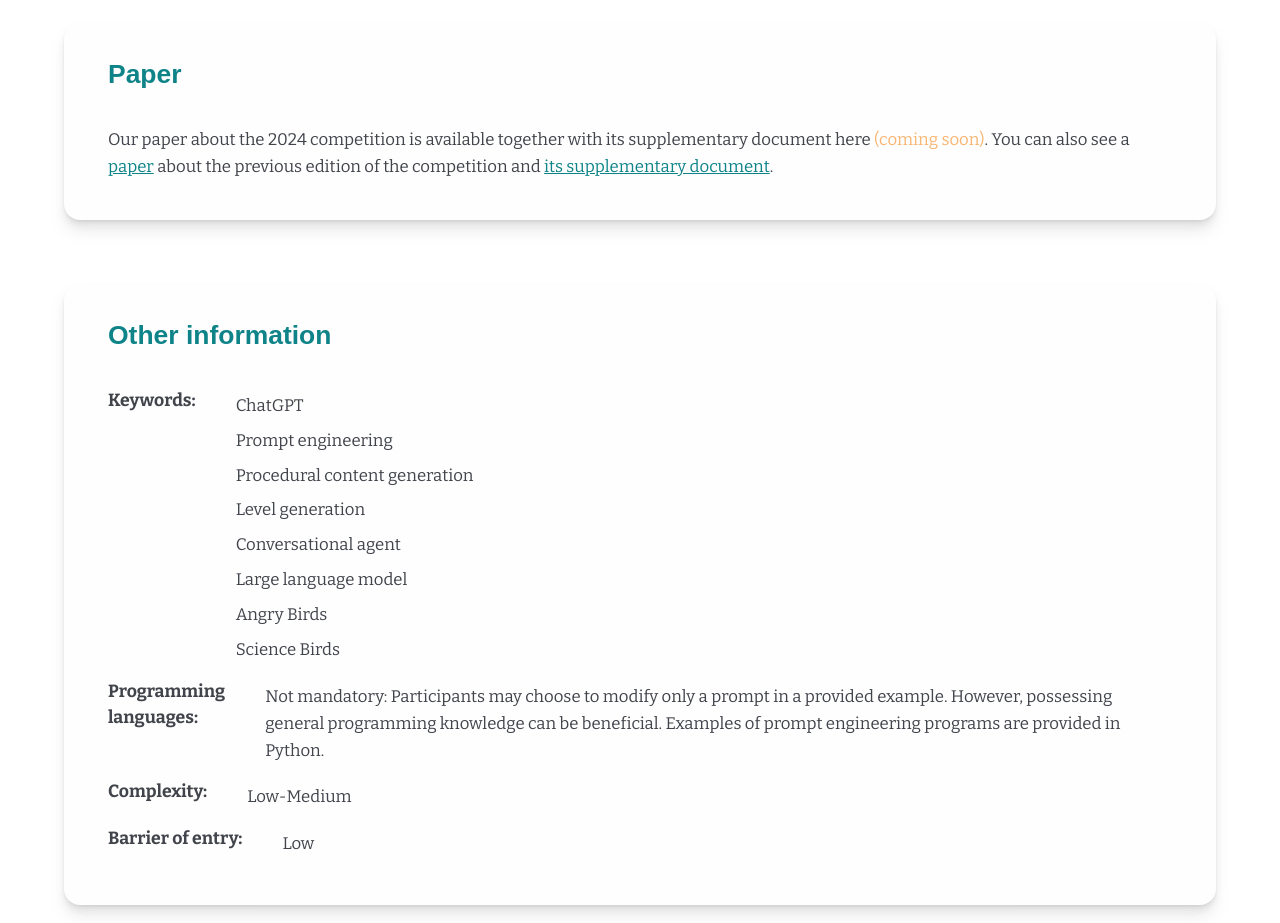
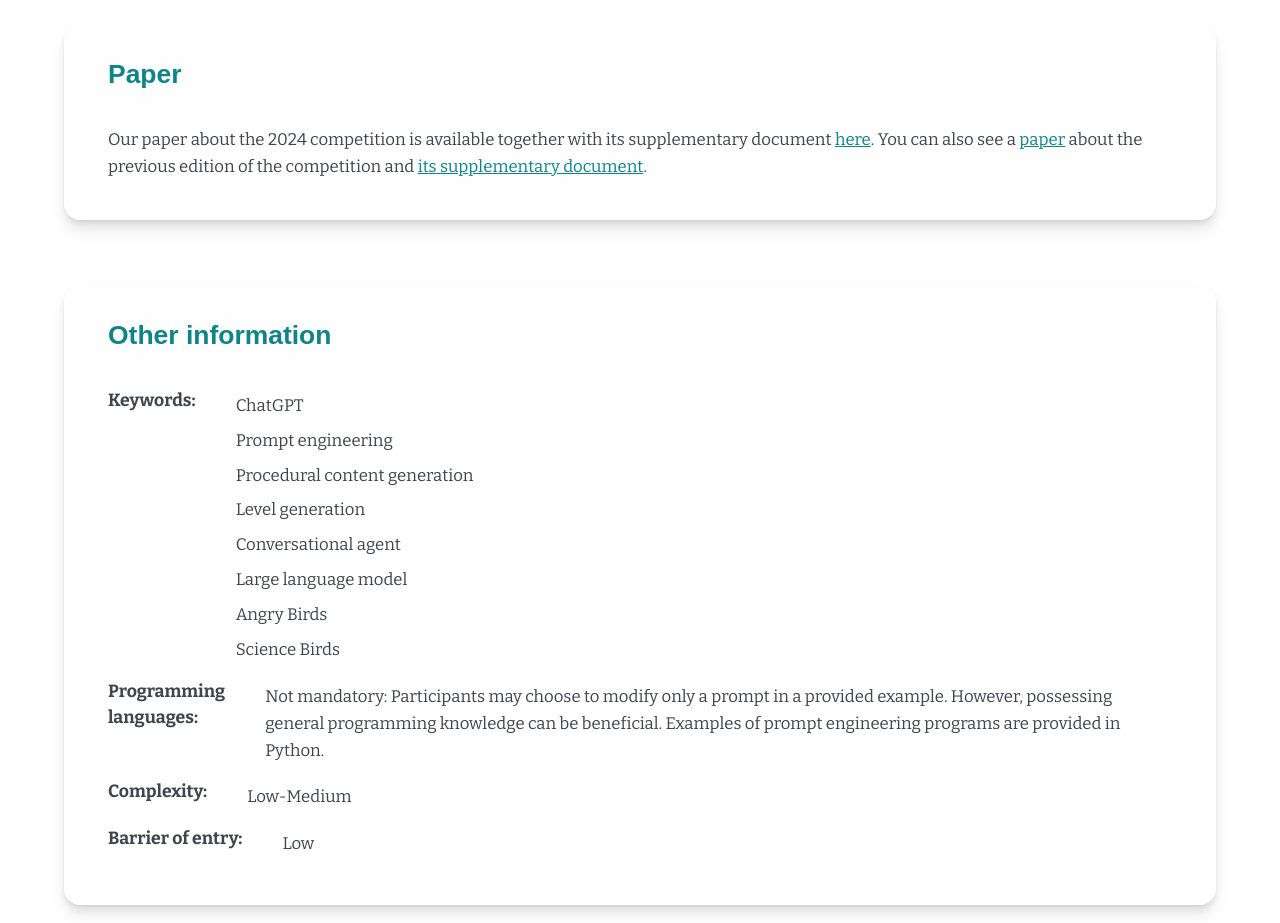
Before and after one commit to chatgpt4pcg/chatgpt4pcg.github.io, a Next.js app: page / in a window 1280 px wide. Shown: the part 2180-3103 px from the top of the page. Built offline with nearby package versions, Linux system fonts and the light colour scheme.

Commit message:
doc: update paper link

```diff
--- a/pages/index.tsx
+++ b/pages/index.tsx
@@ -132,9 +132,15 @@ export default function HomePage() {
 					<SectionHeader id='paper'>Paper</SectionHeader>
 					<Paragraph>
 						Our paper about the 2024 competition is available together with its
-						supplementary document here{' '}
-						<span className={styles.highlight}>(coming soon)</span>. You can
-						also see a{' '}
+						supplementary document{' '}
+						<a
+							rel='noopener'
+							target='_blank'
+							href='https://arxiv.org/abs/2403.02610'
+						>
+							here
+						</a>
+						. You can also see a{' '}
 						<a
 							rel='noopener'
 							target='_blank'
```
